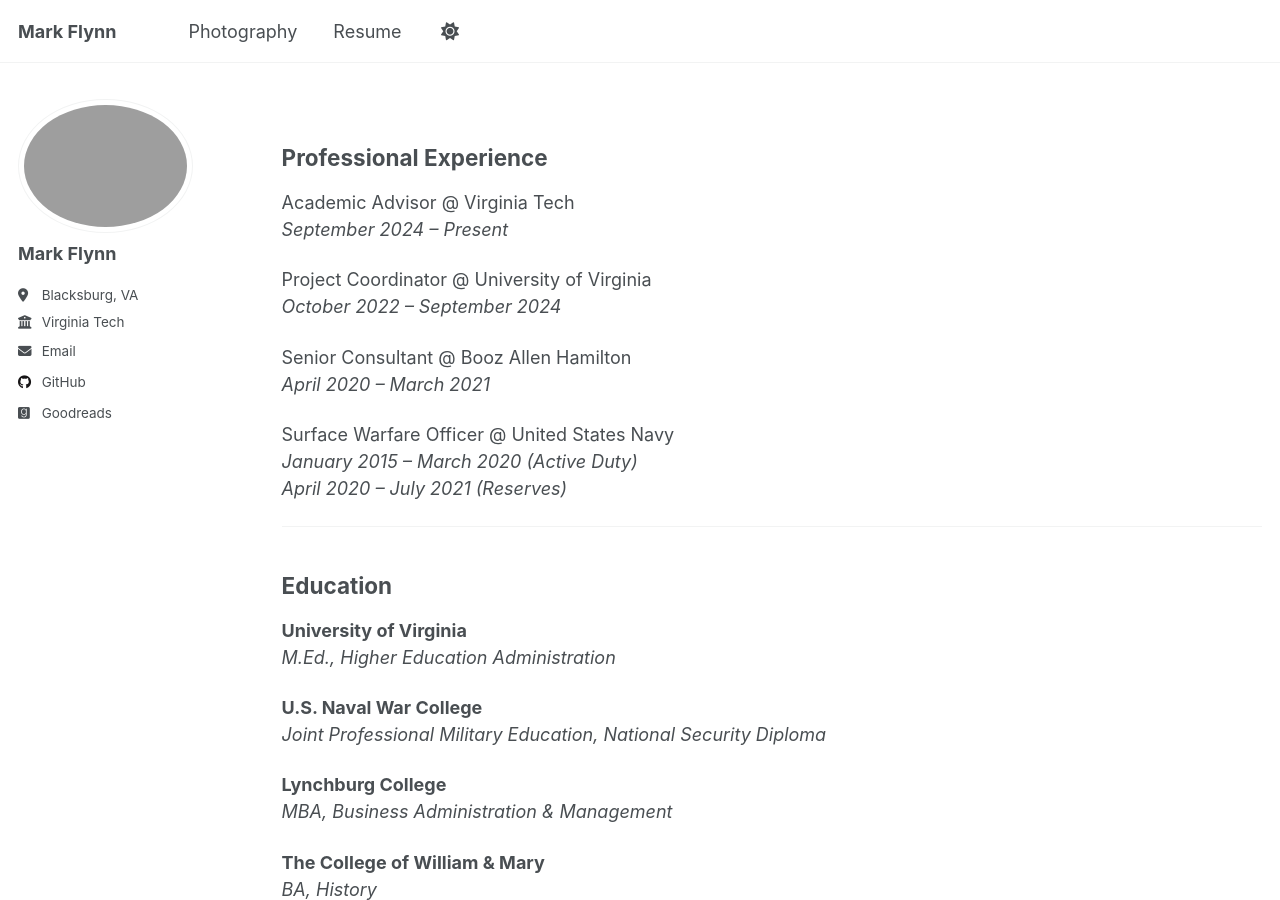
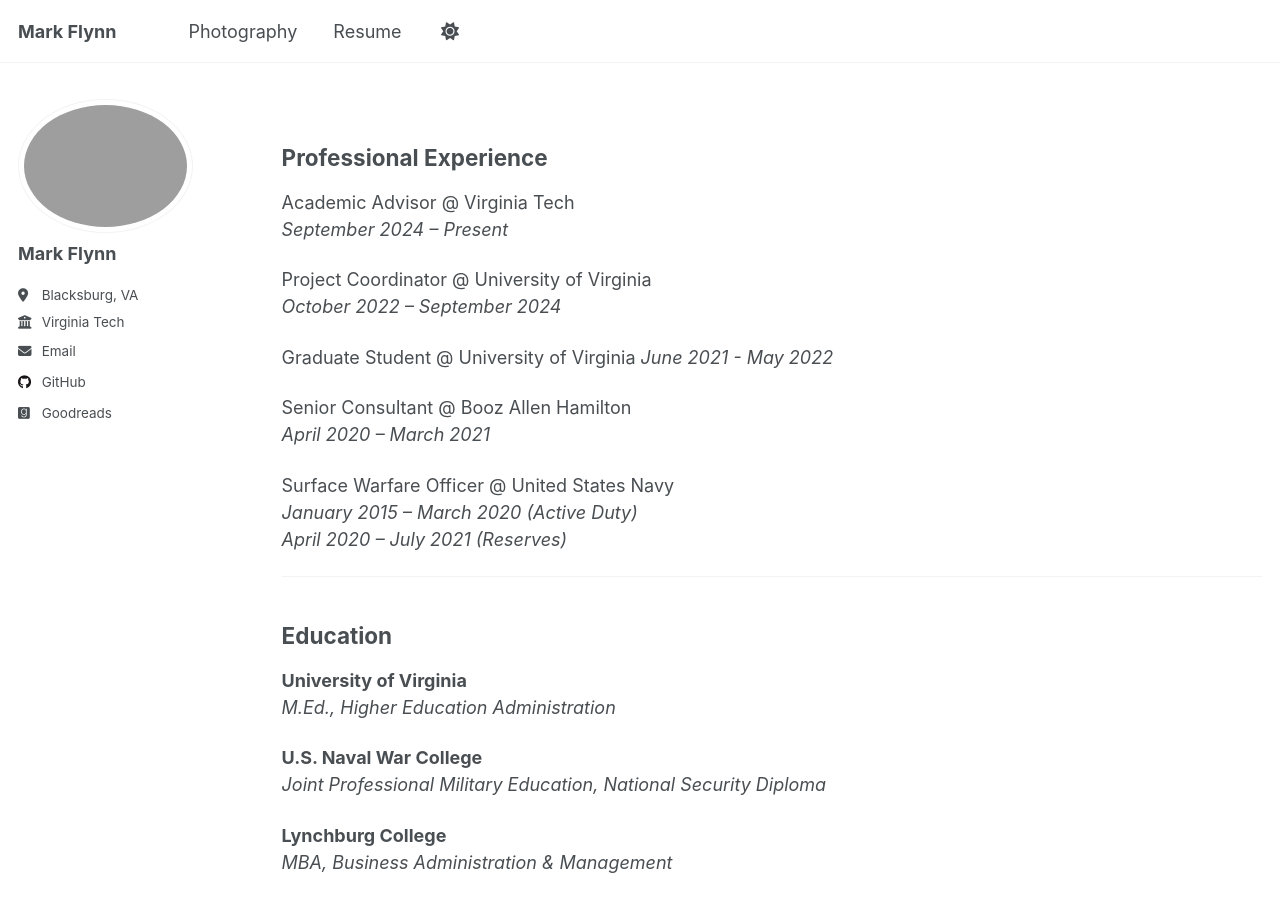
Before and after one commit to markbflynn/markbflynn.github.io, a Jekyll site: the page built from _pages/resume.md, in a window 1280 px wide and 900 px high. Built offline with Jekyll 4.4.1, drawn with Linux system fonts in a browser that asks for light colours; a script that is not in the unit is left out.

Commit message:
Update Grad Student in Professional

```diff
--- a/_pages/resume.md
+++ b/_pages/resume.md
@@ -17,6 +17,9 @@
 
 Project Coordinator @ University of Virginia
 _October 2022 – September 2024_
+
+Graduate Student @ University of Virginia
+_June 2021 - May 2022_
 
 Senior Consultant @ Booz Allen Hamilton
 _April 2020 – March 2021_
```
